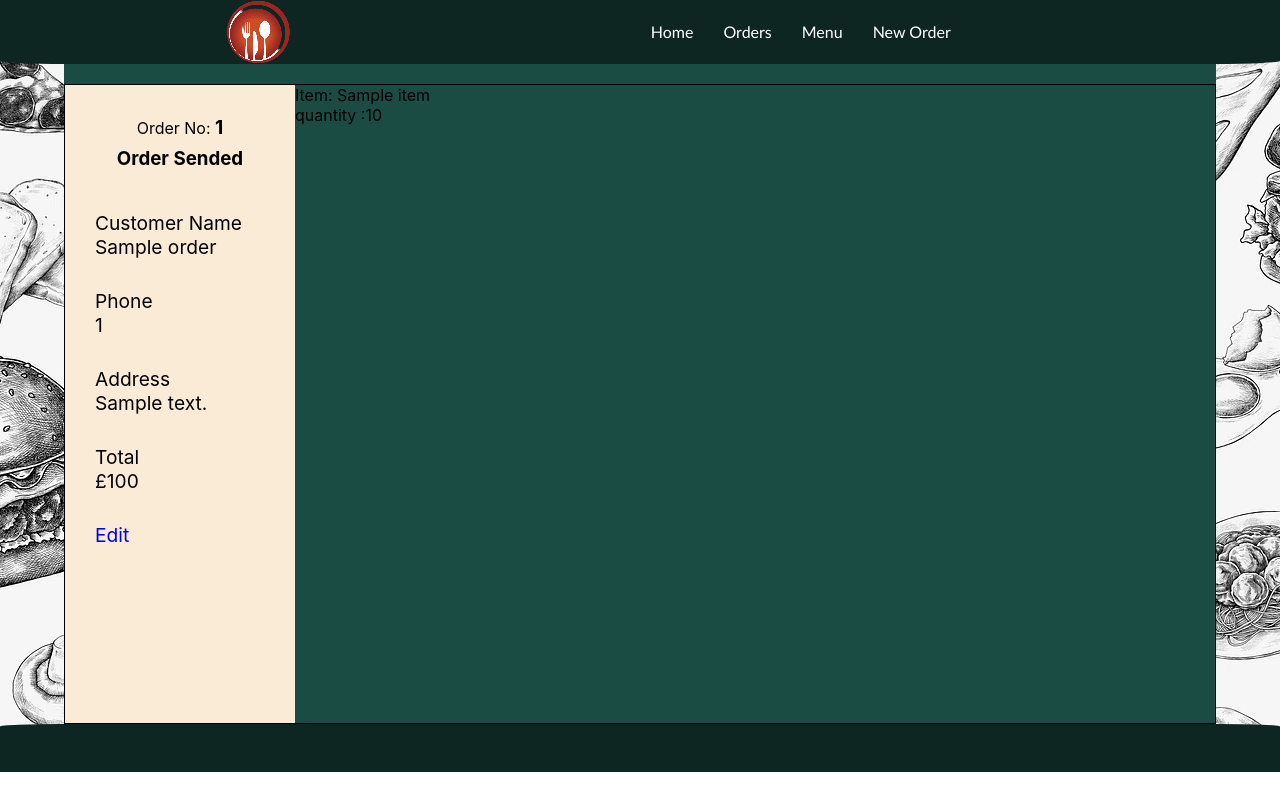
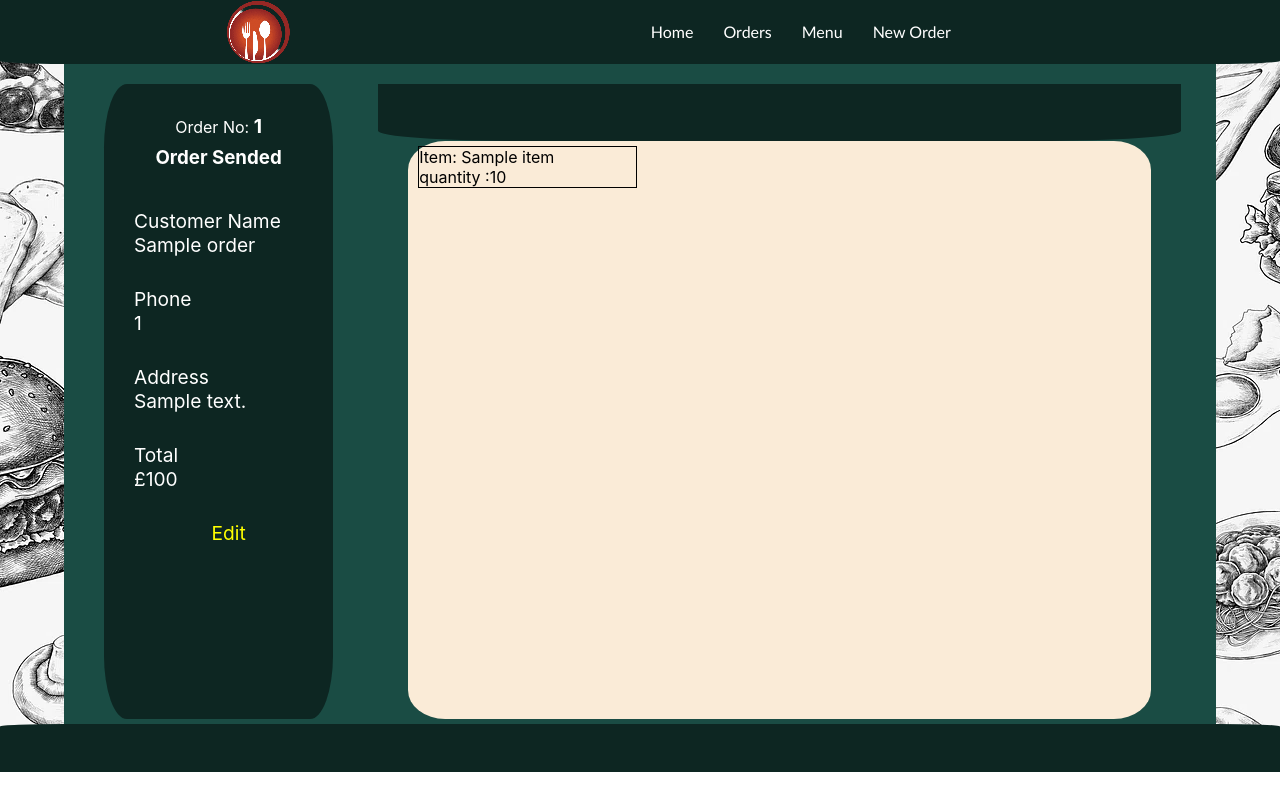
Before and after one commit to GeorgeTegos/Project_food_takeaway, a Flask app: page /order/1 in a window 1280 px wide. Run offline with Flask 3, Linux system fonts and the light colour scheme; tables that the repository leaves empty hold one stand-in row (values such as "Sample post").

Commit message:
Css items/orders

```diff
--- a/static/orders/show.css
+++ b/static/orders/show.css
@@ -1,12 +1,18 @@
 .show__wrapper{
     width: 100%;
     display: flex;
-    border: 1px black solid;
+    /* border: 1px black solid; */
+    margin-bottom: 5px;
+    margin-left: 5px;
+    justify-content: space-evenly;
+    gap: 10px;
 }
 
 .show__left{
-    background-color:antiquewhite;
+    background-color:#0D2622;
+    color: white;
     width: 20%;
+    border-radius: 10%;
 }
 
 .show__left .show__id{
@@ -49,6 +55,50 @@
     flex-flow: column nowrap;
 }
 
+.show__right{
+    background-color: 1A4C44;
+    width:70%;
+    display: flex;
+    flex-flow: column;
+}
+
+.show__right__header{
+    background-color: #0D2622;
+    color: white;
+    display: flex;
+    justify-content: center;
+    align-items: center;
+    width: 100%;
+    height: 4rem;
+    border-bottom-left-radius: 18%;
+    border-bottom-right-radius: 18%;
+}
+
+.show__right__main{
+    margin: 0 30px;
+    border-radius: 5%;
+    padding: 5px 10px ;
+    background-color: antiquewhite;
+    height: 100%;
+}
+
+.show__right__list{
+    /* border: 1px solid black; */
+    display: flex;
+    flex-wrap: wrap;
+    gap:10px;
+}
+
+
+.show__ul__item{
+    border: 1px solid black;
+    gap: 5px;
+    width: 30%;
+}
+
+
+/* Buttons Links */
+
 .status_click{
     background: none;
 	color: inherit;
@@ -81,3 +131,24 @@
   box-shadow: rgba(44,187,99,.35) 0 -25px 18px -14px inset,rgba(44,187,99,.25) 0 1px 2px,rgba(44,187,99,.25) 0 2px 4px,rgba(44,187,99,.25) 0 4px 8px,rgba(44,187,99,.25) 0 8px 16px,rgba(44,187,99,.25) 0 16px 32px;
   transform: scale(1.05) rotate(-1deg);
 }
+
+.edit__button{
+    align-self:center;
+
+}
+
+.edit__button a:link{
+    color: yellow;
+
+}
+
+.edit__button a:visited{
+    color: yellow;
+}
+
+.edit__button a:hover{
+    background-color: #1A4C44 ;
+    padding: 5px 20px 5px 20px;
+    border-radius: 10%;
+    font-size: larger;
+}
--- a/templates/orders/orders.jinja
+++ b/templates/orders/orders.jinja
@@ -25,7 +25,10 @@
                         </li>
                         <li class="order__buttons">
                         <a href="/order/{{ order.id }}">Check order</a>
-                        <a href="/order/{{order.id}}/add_items">Add</a></li>
+                        {% if order.order_delivered != True %}
+                        <a href="/order/{{order.id}}/add_items">Add</a>
+                        {% endif %}
+                        </li>
                         <li class="order__button__delete">
                         <a href="/order/{{order.id}}/delete"
                             onclick="return confirm('Confirm Your Delete:\nOrder {{order.id}}')">
--- a/templates/orders/show.jinja
+++ b/templates/orders/show.jinja
@@ -26,24 +26,28 @@
 
 
 
-                    <li><a href="/orders/{{order.id}}/edit">Edit</a></li>
+                    <li class="edit__button"><a class="edit__button" href="/orders/{{order.id}}/edit">Edit</a></li>
                 </ul>
-                {# <span class="info_total"> {{ order.customer_name }}</span> #}
             </div>
         </div>
 
 
         <div class="show__right">
-        <ul>
+            <div class="show__right__header">
+
+            </div>
+            <div class="show__right__main">
+                <ul class="show__right__list">
                     {% if ordered_items != None %}
 
                         {% endif %}
                         {% for k,v in ordered_items.items()  %}
-                <li>
-                Item: {{ k }} <br>quantity :{{ v }}
+                        <li class="show__ul__item">
+                        Item: {{ k }} <br>quantity :{{ v }} {# TO DO ADD DELETE ITEM FROM ORDER#}
                         </li>
                     {% endfor %}
                 </ul>
                 </div>
             </div>
+    </div>
 {% endblock content %}
```
Lines whose indentation alone changed are shown as unchanged.
